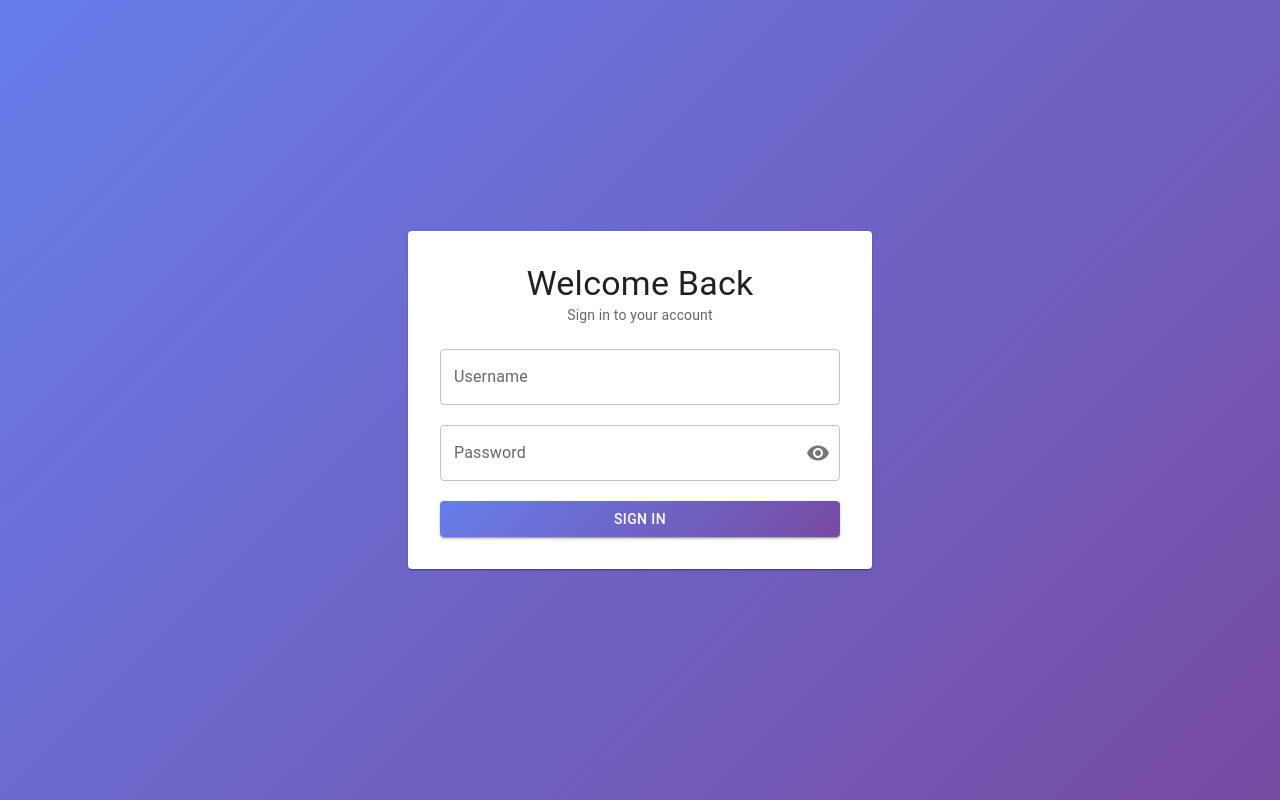
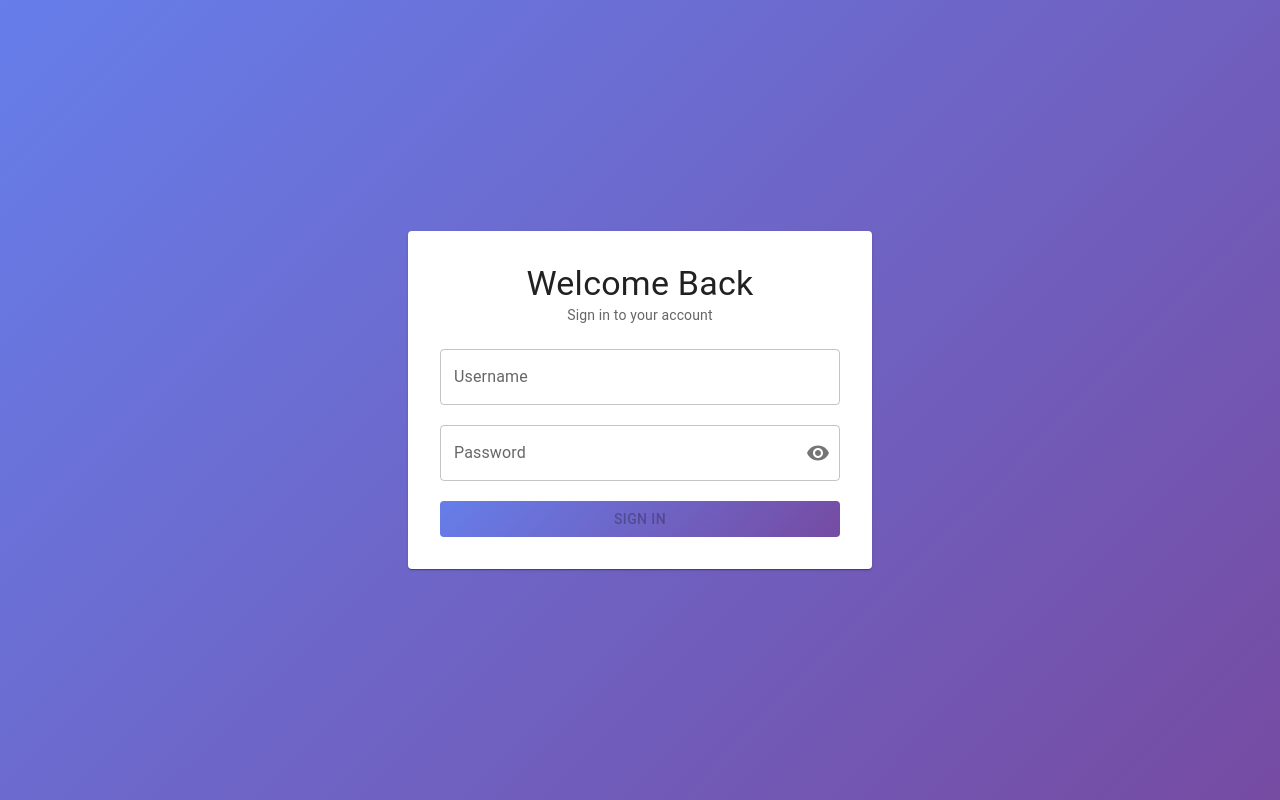
Before and after one commit to Youhanna-Yousry/T1, a React (Create React App) app in the folder frontend/: page /login in a window 1280 px wide. Built offline with nearby package versions, Linux system fonts and the light colour scheme; no server answers.

Commit message:
disable submit button on empty username / password and add alert in login page in case of wrong username / password for better UX

```diff
--- a/frontend/src/components/form/submitButton/SubmitButton.tsx
+++ b/frontend/src/components/form/submitButton/SubmitButton.tsx
@@ -3,17 +3,18 @@ import "./SubmitButton.less";
 
 interface SubmitButtonProps {
     loading: boolean;
+    disabled?: boolean;
     text: string;
 }
 
-export function SubmitButton({ loading, text }: SubmitButtonProps) {
+export function SubmitButton({ loading, disabled, text }: SubmitButtonProps) {
     return (
         <Button
             type="submit"
             variant="contained"
             fullWidth
             loading={loading}
-            disabled={loading}
+            disabled={disabled || loading}
             className="submit-button"
         >
             {text}
--- a/frontend/src/pages/login/Login.tsx
+++ b/frontend/src/pages/login/Login.tsx
@@ -1,5 +1,5 @@
 import { useState, useEffect } from "react";
-import { Stack, Card, Typography, Box } from "@mui/material";
+import { Stack, Card, Typography, Box, Alert } from "@mui/material";
 import { useNavigate } from "react-router-dom";
 
 import { login } from "services/authService";
@@ -58,6 +58,8 @@ export default function Login() {
         }
     };
 
+    const isSubmitDisabled = !credentials.username || !credentials.password;
+
     return (
         <Box className="login-page">
             <Card className="login-card">
@@ -83,12 +85,12 @@ export default function Login() {
                         />
 
                         {error && (
-                            <Typography color="error" variant="body2" textAlign="center">
+                            <Alert variant="filled" severity="error">
                                 {error}
-                            </Typography>
+                            </Alert>
                         )}
 
-                        <SubmitButton loading={loading} text="Sign In" />
+                        <SubmitButton loading={loading} disabled={isSubmitDisabled} text="Sign In" />
                     </Stack>
                 </Stack>
             </Card>
```
